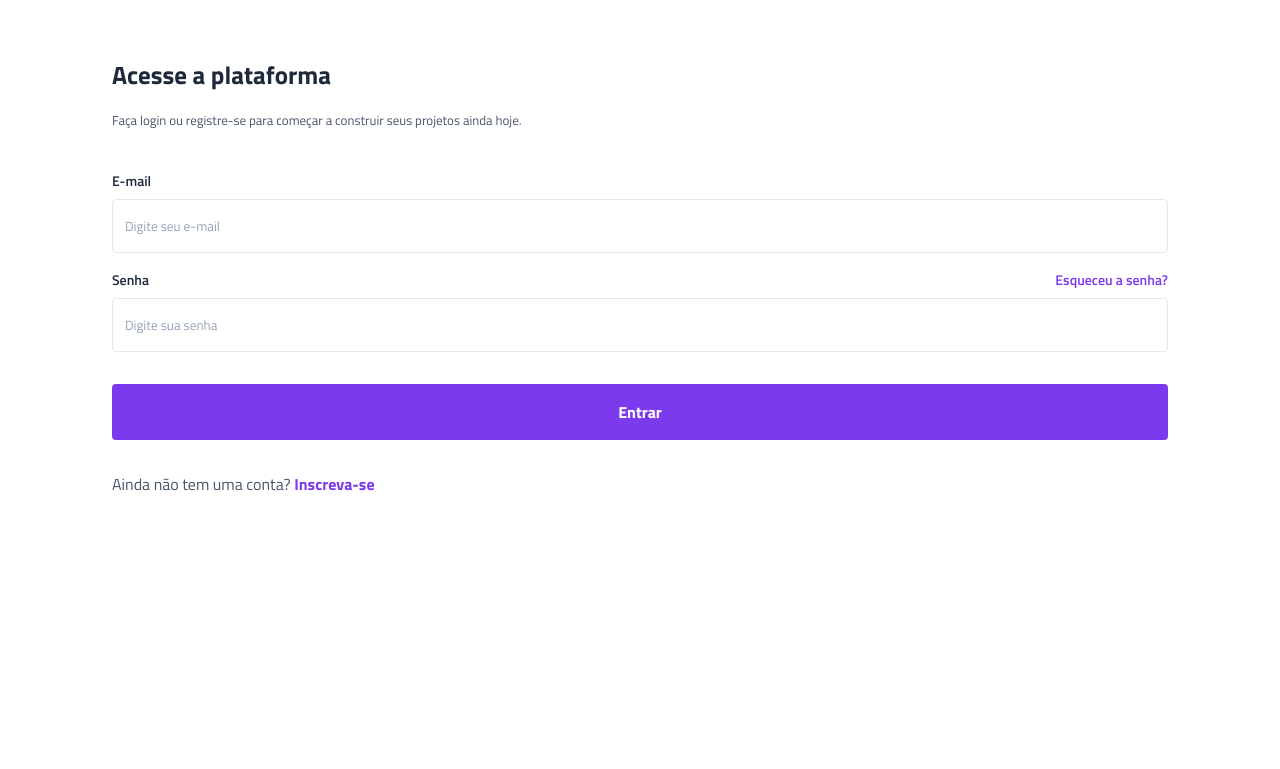
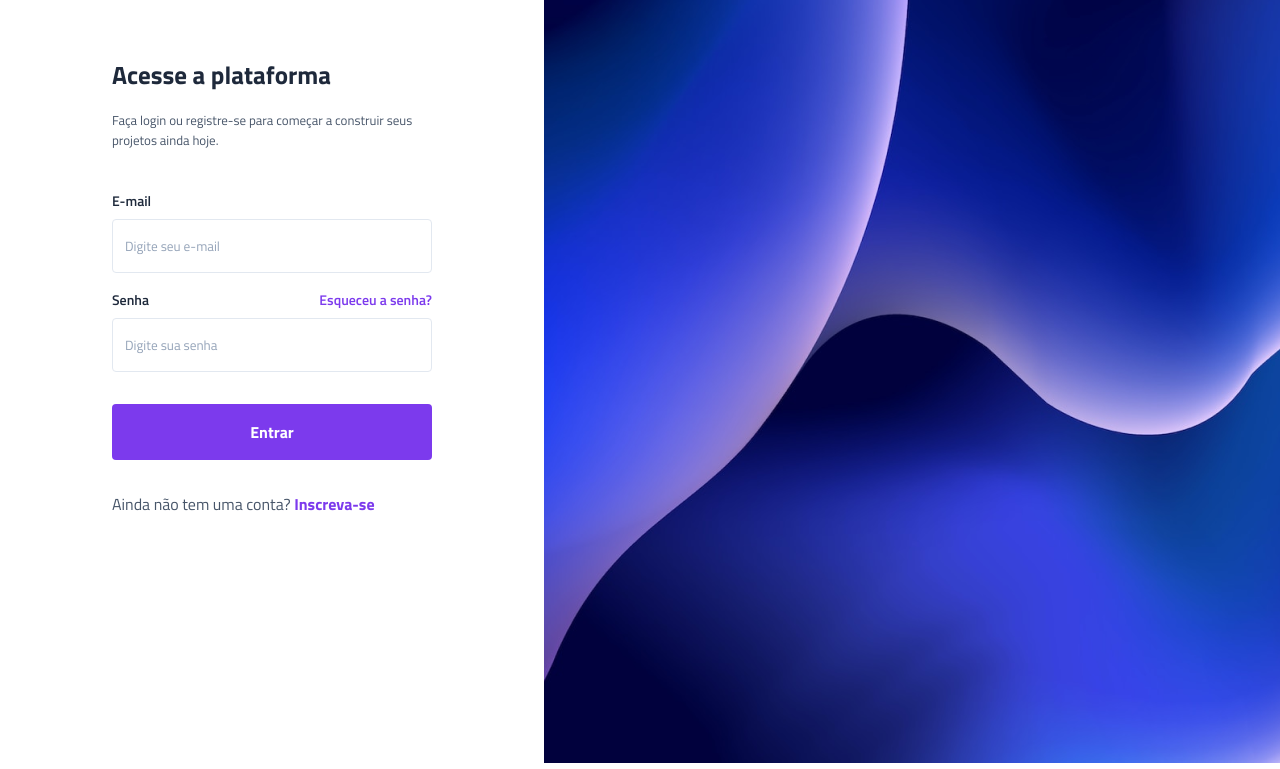
Before and after one commit to Alinesan/Projeto-vertigo, a plain HTML site: page index.html in a window 1280 px wide. Shown: the part 137-906 px from the top of the page. Before the commit the page ends 800 px from the top, so only its background shows below. Drawn offline with Linux system fonts and the light colour scheme.

Commit message:
Inserção do background desktop

```diff
--- a/index.html
+++ b/index.html
@@ -44,6 +44,9 @@
             </section>
         </main>
     </div>
+    <div class="bg-desktop">
+        <img src="./Imagens/bg-desktop.png" alt="background desktop">
+    </div>
 </body>
 
 </html>
--- a/style.css
+++ b/style.css
@@ -115,7 +115,14 @@ main {
     font-size: 1rem;
 }
 
+.bg-desktop {
+    display: none;
+}
+
 @media(min-width: 1000px) {
+    body {
+        display: flex;
+    }
     header {
         background: none;
         justify-content: flex-start;
@@ -129,4 +136,13 @@ main {
     main {
         padding-inline: 7rem;
     }
+
+    .conteudo {
+        width: 100%;
+    }
+
+    .bg-desktop {
+        display: block;
+        width: 100%;
+    }
 }
```
